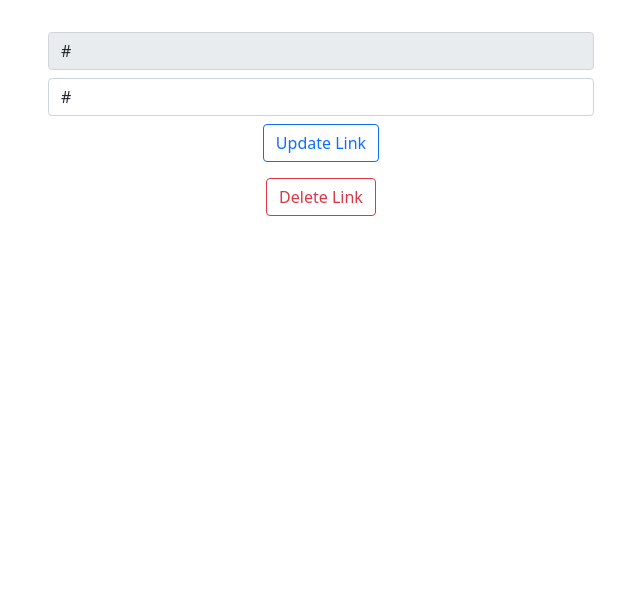
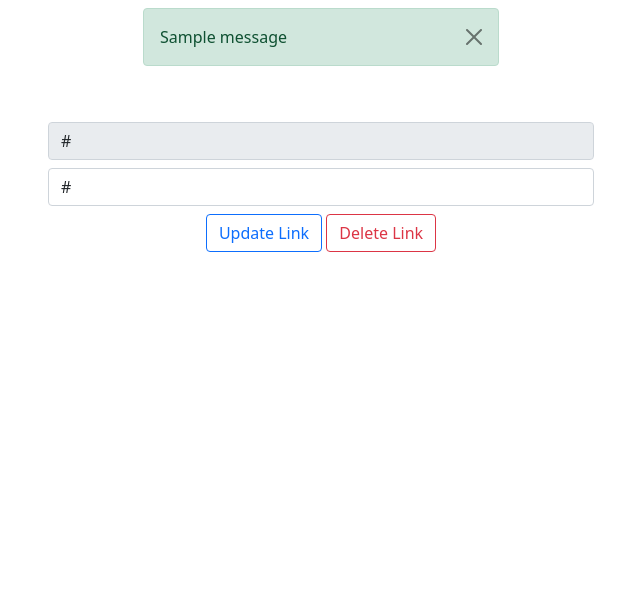
Before and after one commit to YevhenMix/url_shortener, a Django app: page /links/update/1 in a window 1280 px wide. Shown: the part 56-650 px from the top of the page, without its empty margins (319-959 px from the left). Run offline with Django 3.2, Linux system fonts and the light colour scheme; tables that the repository leaves empty hold one stand-in row (values such as "Sample post"); one stand-in notice (Sample message) is shown; some libraries are stand-ins or nearby versions.

Commit message:
Added messages

```diff
--- a/shortener/models.py
+++ b/shortener/models.py
@@ -14,3 +14,4 @@ class Link(models.Model):
     class Meta:
         verbose_name = 'Link'
         verbose_name_plural = 'Links'
+        ordering = ['-created_date']
--- a/shortener/templates/shortener/update.html
+++ b/shortener/templates/shortener/update.html
@@ -14,11 +14,12 @@
                 {{form.designed_link}}
             {% endif %}
             <button class="btn btn-outline-primary my-2" type="submit">Update Link</button>
+            <button type="button" class="btn btn-outline-danger my-2" data-bs-toggle="modal" data-bs-target="#staticBackdrop">
+                Delete Link
+            </button>
         </form>
 
-        <button type="button" class="btn btn-outline-danger my-2" data-bs-toggle="modal" data-bs-target="#staticBackdrop">
-                Delete Link
-        </button>
+
         <div class="modal fade modal-dialog modal-dialog-centered" id="staticBackdrop" data-bs-backdrop="static" data-bs-keyboard="false" tabindex="-1" aria-labelledby="staticBackdropLabel" aria-hidden="true">
             <div class="modal-dialog">
                 <div class="modal-content">
--- a/shortener/urls.py
+++ b/shortener/urls.py
@@ -1,4 +1,7 @@
+from django.conf import settings
+from django.conf.urls.static import static
 from django.urls import path
+
 from .views import link_delete_view, DesignedLinksListView, StandardLinksListView, LinkUpdateView
 
 app_name = 'shortener'
@@ -8,4 +11,4 @@ urlpatterns = [
     path('standard_links/', StandardLinksListView.as_view(), name='standard_links'),
     path('update/<int:pk>', LinkUpdateView.as_view(), name='update'),
     path('delete/<int:pk>', link_delete_view, name='delete'),
-]
+] + static(settings.STATIC_URL, document_root=settings.STATIC_ROOT)
--- a/shortener/views.py
+++ b/shortener/views.py
@@ -1,3 +1,5 @@
+from django.contrib import messages
+from django.contrib.messages.views import SuccessMessageMixin
 from django.http import JsonResponse
 from django.shortcuts import render, redirect
 from django.db.models import Q
@@ -39,6 +41,7 @@ def link_delete_view(request, pk):
     if request.method == 'POST':
         link = Link.objects.get(id=pk)
         link.delete()
+        messages.success(request, 'Link was deleted')
     return redirect('main')
 
 
@@ -73,9 +76,10 @@ class StandardLinksListView(ListView):
         return context
 
 
-class LinkUpdateView(UpdateView):
+class LinkUpdateView(SuccessMessageMixin, UpdateView):
     model = Link
     context_object_name = 'link'
     form_class = LinkModelForm
     template_name = 'shortener/update.html'
     success_url = reverse_lazy('main')
+    success_message = 'Link was updated'
--- a/templates/base.html
+++ b/templates/base.html
@@ -35,6 +35,30 @@
             </div>
         </nav>
 
+        {% if messages %}
+        <div class="container my-2">
+            <div class="row">
+                <div class="col-md-4 mx-auto">
+                    {% if messages %}
+                    {% for message in messages %}
+                    {% if message.level == DEFAULT_MESSAGE_LEVELS.ERROR %}
+                    <div class=" alert alert-success alert-dismissible fade show" role="alert">
+                        {{ message }}
+                        <button type="button" class="btn-close" data-bs-dismiss="alert" aria-label="Close"></button>
+                    </div>
+                    {%else %}
+                    <div class=" alert alert-success alert-dismissible fade show" role="alert">
+                        {{ message }}
+                        <button type="button" class="btn-close" data-bs-dismiss="alert" aria-label="Close"></button>
+                    </div>
+                    {% endif %}
+                    {% endfor %}
+                    {% endif %}
+                </div>
+            </div>
+        </div>
+        {% endif %}
+
         <script src="https://cdn.jsdelivr.net/npm/bootstrap@5.0.0-beta2/dist/js/bootstrap.bundle.min.js" integrity="sha384-b5kHyXgcpbZJO/tY9Ul7kGkf1S0CWuKcCD38l8YkeH8z8QjE0GmW1gYU5S9FOnJ0" crossorigin="anonymous"></script>
         <script src="http://ajax.googleapis.com/ajax/libs/jquery/1.9.1/jquery.min.js"></script>
         <script src="{% static 'shortener/js/test_ajax.js' %}"></script>
--- a/url_shortener/urls.py
+++ b/url_shortener/urls.py
@@ -13,6 +13,8 @@ Including another URLconf
     1. Import the include() function: from django.urls import include, path
     2. Add a URL to urlpatterns:  path('blog/', include('blog.urls'))
 """
+from django.conf import settings
+from django.conf.urls.static import static
 from django.contrib import admin
 from django.urls import path, include
 from shortener.views import redirect_full_link, main_view
@@ -22,4 +24,4 @@ urlpatterns = [
     path('', main_view, name='main'),
     path('<str:short_link>/', redirect_full_link, name='redirect'),
     path('links/', include('shortener.urls', 'shortener')),
-]
+] + static(settings.STATIC_URL, document_root=settings.STATIC_ROOT)
```
Also changed, not shown: shortener/static/shortener/css/shortener_style.css (line endings or trailing spaces).
